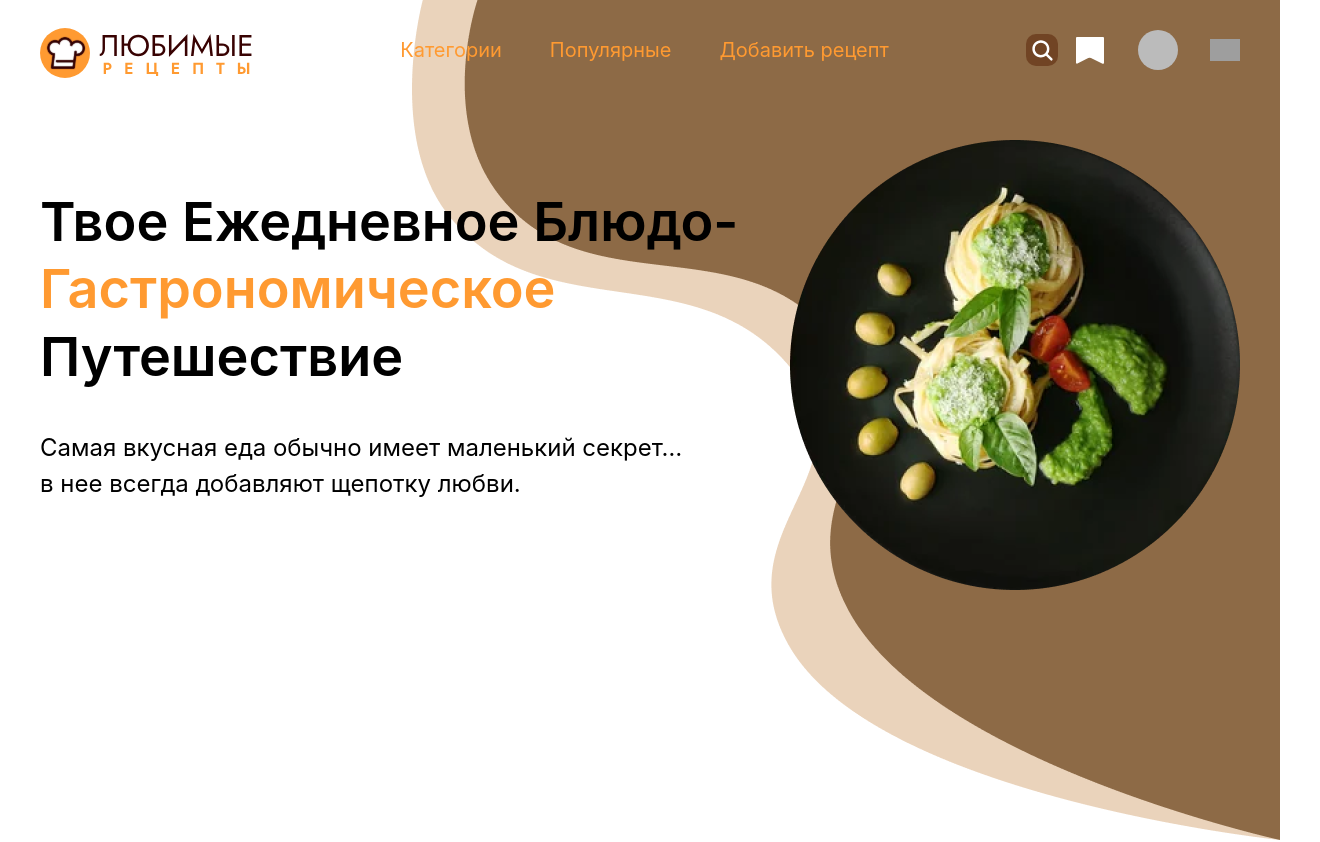
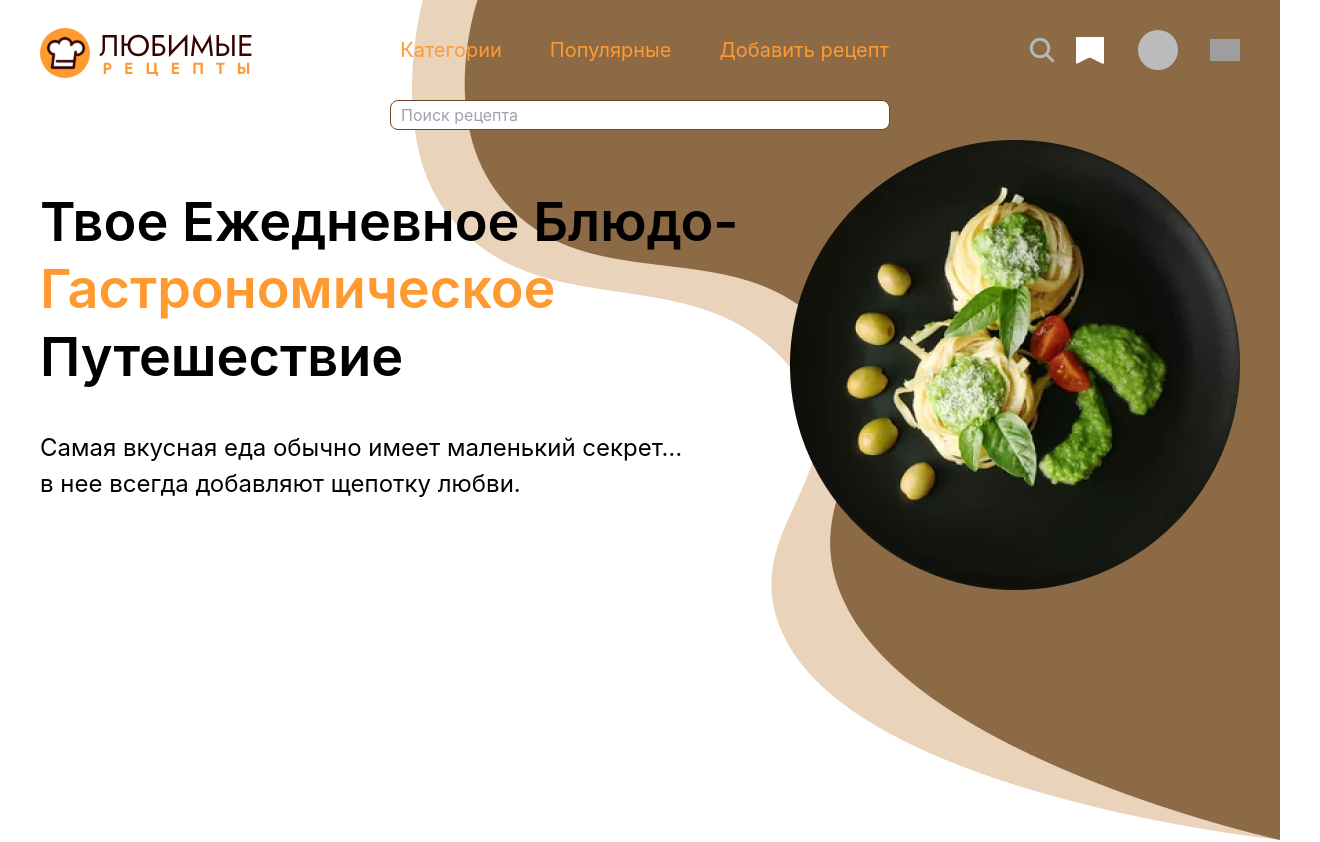
Before and after one commit to EmirlanDev/favoriteRecipe, a React (Create React App) app: page / in a window 1280 px wide. Shown: the top 842 px of the page, 1320 px wide, since content can reach past the window. Built offline with nearby package versions, Linux system fonts and the light colour scheme; no server answers; sample sign-in values are in the browser's storage; grey boxes are pictures that could not be loaded.

Commit message:
last fix

```diff
--- a/src/components/Card.js
+++ b/src/components/Card.js
@@ -75,9 +75,13 @@ export const Card = ({ el, id, detailId }) => {
         <MdDelete
           onClick={() => delRecipe(el.id)}
           style={{
-            display: user && user.displayName === el.user.name ? "" : "none",
+            display:
+              (user && user.displayName === el.user.name) ||
+              (user && user.email === "admin@gmail.com")
+                ? ""
+                : "none",
           }}
-          className="absolute right-8 top-5 text-[30px] text-[red]"
+          className="absolute right-8 bottom-5 text-[30px] text-[red]"
         />
       </div>
     </div>
--- a/src/components/Header.js
+++ b/src/components/Header.js
@@ -64,6 +64,14 @@ export const Header = () => {
       navigate("/");
     }
   }, [search]);
+
+  useEffect(() => {
+    if (scrolled) {
+      setSearchBtn(false);
+    } else {
+      setSearchBtn(true);
+    }
+  }, [scrolled]);
 
   return (
     <>
@@ -162,7 +170,10 @@ export const Header = () => {
                 </div>
                 <button
                   onClick={() => setSearchBtn(!searchBtn)}
-                  className="text-[25px] w-[32px] h-[32px] bg-[#714424] rounded-[10px] text-[#fff] flex justify-center items-center"
+                  style={{
+                    color: scrolled ? "black" : "",
+                  }}
+                  className="transition-all text-[30px] w-[32px] h-[32px] rounded-[10px] text-[#b6b6b6] flex justify-center items-center"
                 >
                   <IoSearch />
                 </button>
--- a/src/components/Search.js
+++ b/src/components/Search.js
@@ -21,7 +21,7 @@ export const Search = () => {
               ))
             ) : (
               <div className="load">
-                <div class="loader"></div>
+                <h3 className="text-[30px]">Нету по вашему запросу</h3>
               </div>
             )}
           </div>
--- a/src/pages/DetailCateg/DetailCategories.js
+++ b/src/pages/DetailCateg/DetailCategories.js
@@ -35,6 +35,10 @@ export const DetailCategories = () => {
       setCategor("Рецепты смузи");
     } else if (id == "pasta") {
       setCategor("Рецепты пасты");
+    } else if (id == "drink") {
+      setCategor("Напитки");
+    } else if (id == "kids") {
+      setCategor("Детские");
     }
   }, []);
 
```
